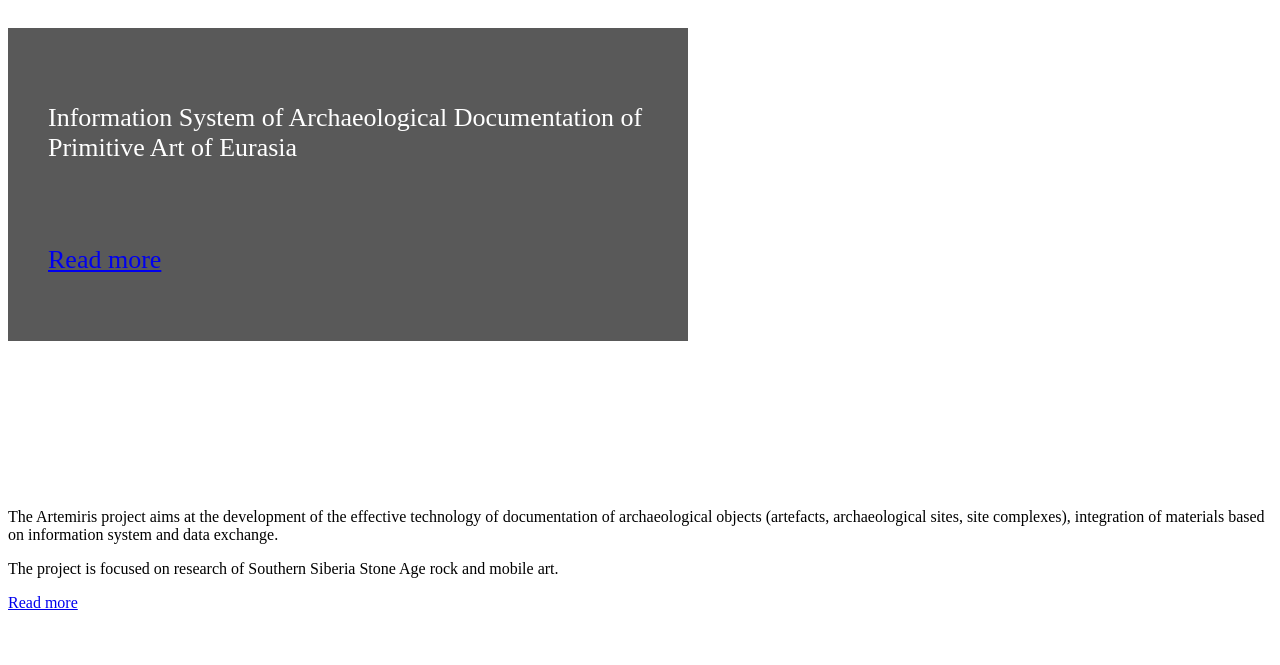
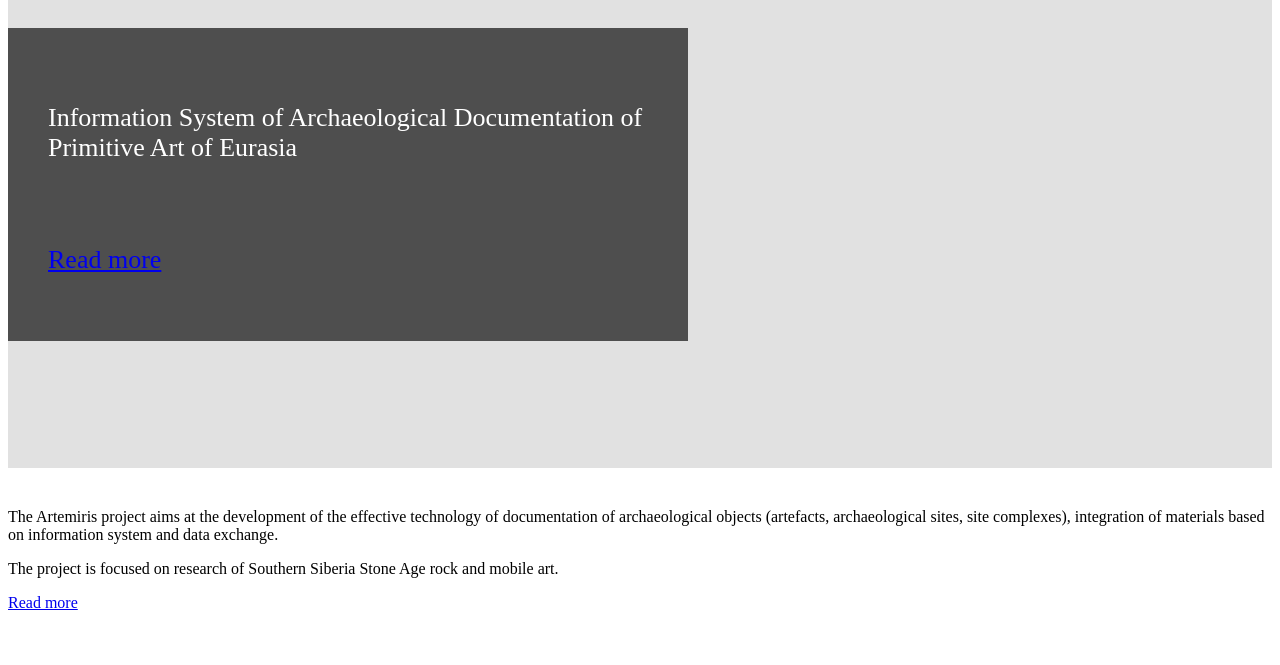
Before and after one commit to Artemiris/artemiris, a Yii app: template frontend/views/site/index.php in a window 1280 px wide. Shown: the top 665 px of the page. Run offline with PHP 8.4 and a stand-in for Yii, Linux system fonts and the light colour scheme; the template is opened without the code that fills it, so the values that code supplies are empty; some libraries are stand-ins or nearby versions.

Commit message:
hotfix css

```diff
--- a/frontend/web/css/home.css
+++ b/frontend/web/css/home.css
@@ -4,6 +4,7 @@
   padding: 40px 0;
   margin-bottom: 40px;
   /* background: url("../img/bg01.jpg"); */
+  background: #e1e1e1;
   color: #fff; }
   .banner .plate {
     background-color: rgba(0, 0, 0, 0.65);
--- a/frontend/web/css/home.scss
+++ b/frontend/web/css/home.scss
@@ -4,6 +4,7 @@
   padding: 40px 0;
   margin-bottom: 40px;
  /* background: url("../img/bg01.jpg"); */
+  background: #e1e1e1;
   color: #fff;
 
   .plate {
```
Also changed, not shown: 1 other file.
